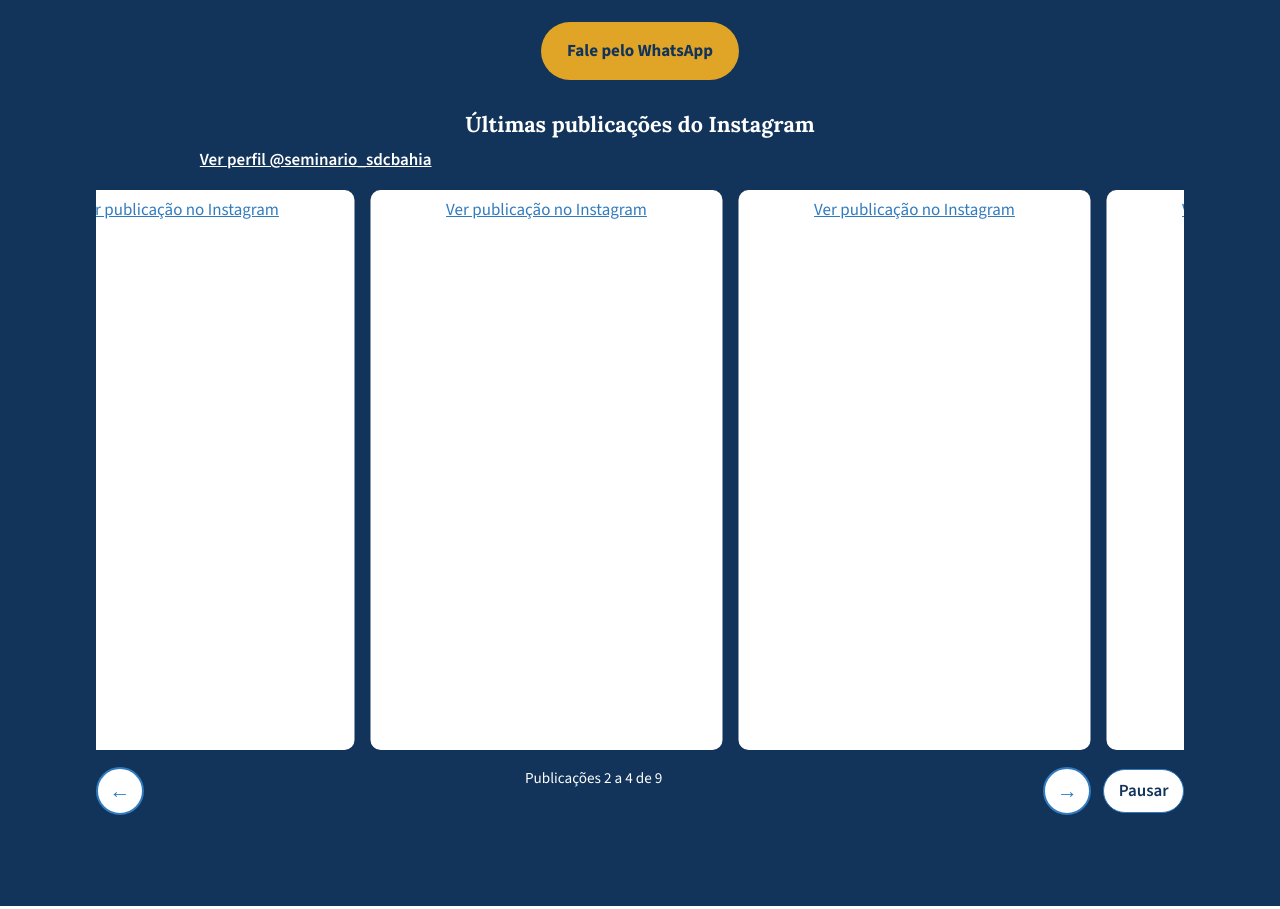
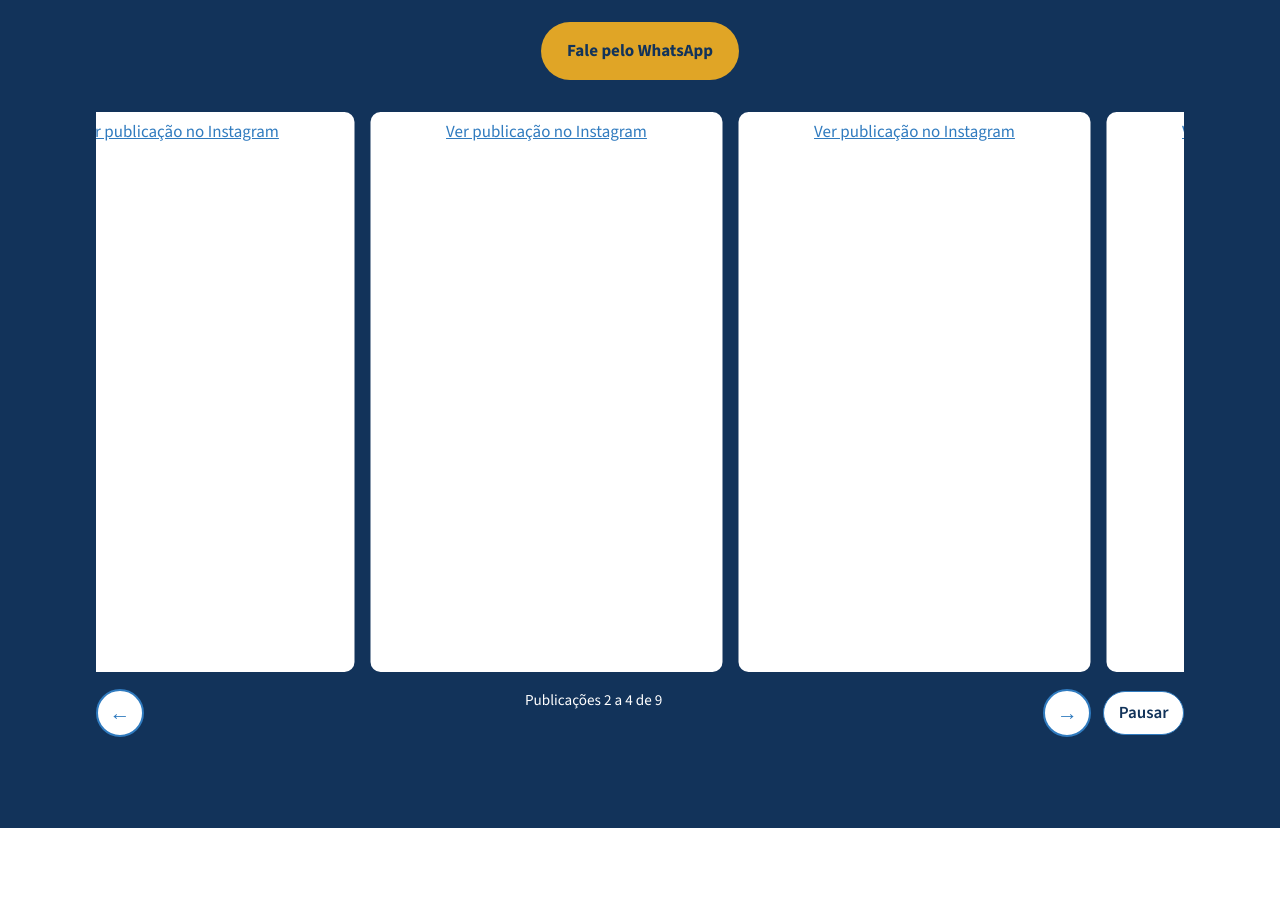
Before and after one commit to raylander1978/seminariosdcbahia, a plain HTML site: page index.html in a window 1280 px wide. Shown: the part 3993-4902 px from the top of the page. Drawn offline with nearby package versions, Linux system fonts and the light colour scheme; a script that the page names is missing.

Commit message:
Remove Instagram heading and profile link
Co-authored-by: Copilot <223556219+Copilot@users.noreply.github.com>

```diff
--- a/index.html
+++ b/index.html
@@ -151,8 +151,6 @@
       <p>Tem dúvidas ou quer saber mais? Escreva para nós, teremos prazer em responder.</p>
       <a class="btn btn-primary" href="https://wa.me/5571999018405" target="_blank" rel="noopener noreferrer">Fale pelo WhatsApp</a>
       <div class="instagram-carousel" id="instagramCarousel" role="region" aria-roledescription="carrossel" aria-label="Últimas publicações do Seminário no Instagram">
-        <h3>Últimas publicações do Instagram</h3>
-        <p><a class="instagram-profile-link" href="https://www.instagram.com/seminario_sdcbahia/" target="_blank" rel="noopener noreferrer">Ver perfil @seminario_sdcbahia</a></p>
         <div class="instagram-viewport" id="instagramViewport">
           <div class="instagram-track" id="instagramTrack">
             <article class="instagram-post" data-post-url="https://www.instagram.com/p/DajIs3vt1VZ/" aria-label="Publicação 1 de 9"><a href="https://www.instagram.com/p/DajIs3vt1VZ/" target="_blank" rel="noopener noreferrer">Ver publicação 1 no Instagram</a></article>
```
